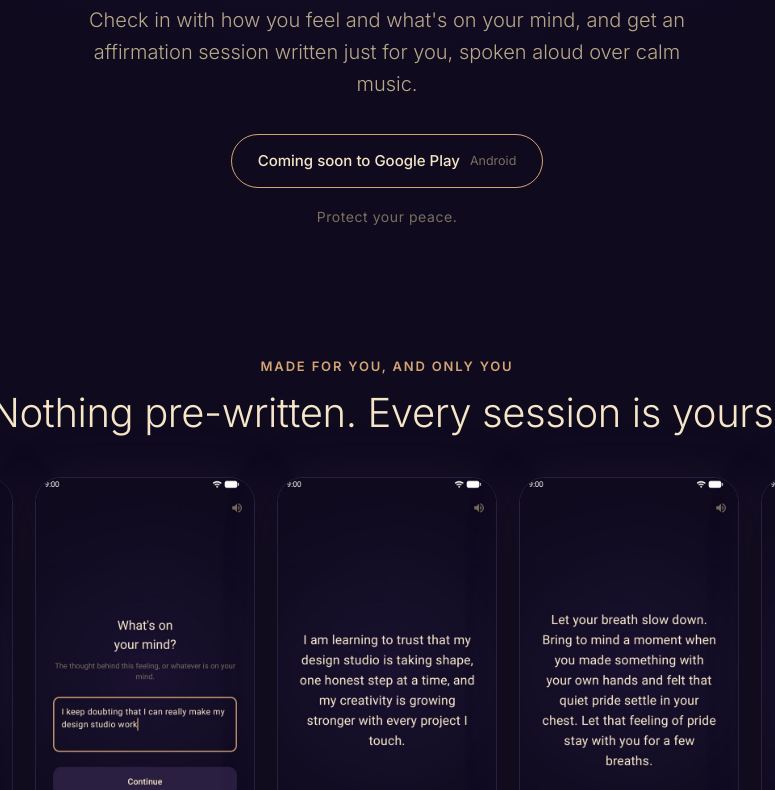
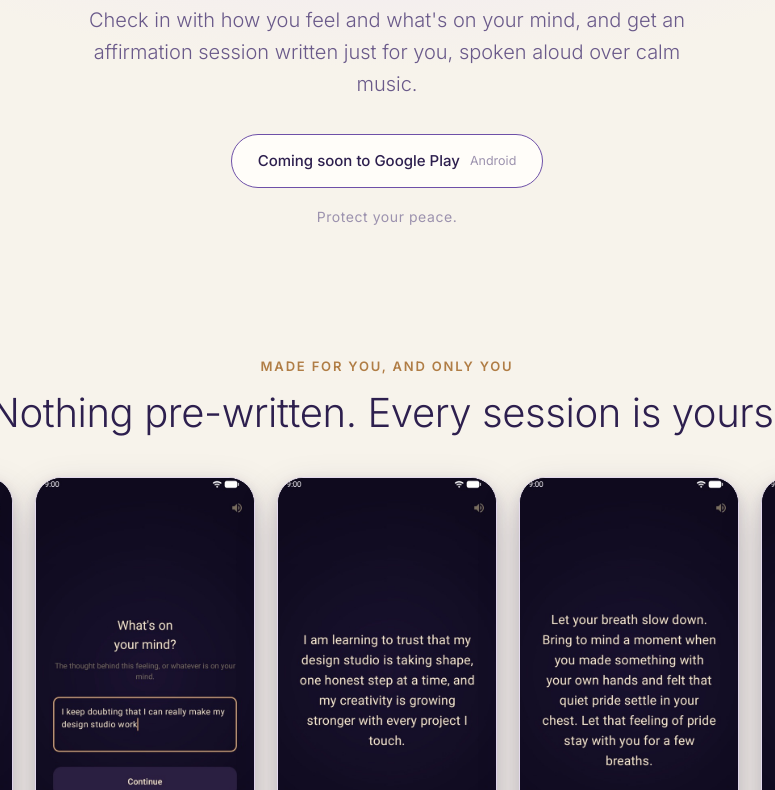
Before and after one commit to Hall-Labs-Co/iamaligned-site, a plain HTML site: page index.html in a window 1280 px wide. Shown: the part 402-1192 px from the top of the page, without its empty margins (253-1028 px from the left). Drawn offline with Linux system fonts and the light colour scheme.

Commit message:
Light theme so the dark app screenshots stand out
Co-Authored-By: Claude Opus 5.5 <noreply@anthropic.com>

```diff
--- a/index.html
+++ b/index.html
@@ -17,15 +17,15 @@
   <link href="https://fonts.googleapis.com/css2?family=Inter:wght@300;400;500;600&display=swap" rel="stylesheet">
   <style>
     :root {
-      --bg: #0F0A1E;
-      --bg-glow: #1A1230;
-      --card: #160F29;
-      --border: #2A1F40;
-      --text: #F5E6C8;
-      --text-2: #B8A88A;
-      --text-3: #7A6F5F;
-      --accent: #D4A574;
-      --purple: #8B6CB5;
+      --bg: #F7F3EB;
+      --bg-glow: #EDE3F7;
+      --card: #FFFDF9;
+      --border: #E4DAEE;
+      --text: #2D1F4E;
+      --text-2: #6A5A8A;
+      --text-3: #9C92AE;
+      --accent: #6E50A8;
+      --gold: #B07D45;
     }
     * { box-sizing: border-box; margin: 0; padding: 0; }
     html { scroll-behavior: smooth; }
@@ -46,20 +46,20 @@
       padding: 72px 0 56px;
       background: radial-gradient(ellipse 70% 55% at 50% 30%, var(--bg-glow), var(--bg) 70%);
     }
-    .glyph { width: 112px; height: auto; animation: breathe 6s ease-in-out infinite; }
+    .glyph { width: 112px; height: auto; filter: saturate(1.4) brightness(.8); animation: breathe 6s ease-in-out infinite; }
     @keyframes breathe { 0%, 100% { opacity: .75; transform: scale(.96); } 50% { opacity: 1; transform: scale(1.03); } }
     @media (prefers-reduced-motion: reduce) { .glyph { animation: none; } }
     .name { font-size: 15px; font-weight: 500; letter-spacing: .18em; text-transform: uppercase; color: var(--text-2); margin-top: 20px; }
     h1 { font-size: clamp(36px, 7vw, 60px); font-weight: 300; letter-spacing: -.02em; line-height: 1.12; margin: 18px auto 0; max-width: 780px; }
-    h1 span { color: var(--accent); }
+    h1 span { color: var(--gold); }
     .lede { font-size: clamp(17px, 2.4vw, 20px); color: var(--text-2); max-width: 600px; margin: 22px auto 0; font-weight: 300; }
-    .cta { display: inline-flex; align-items: center; gap: 10px; margin-top: 34px; padding: 14px 26px; border-radius: 999px; border: 1px solid var(--accent); color: var(--text); font-weight: 500; font-size: 15px; }
+    .cta { display: inline-flex; align-items: center; gap: 10px; margin-top: 34px; padding: 14px 26px; border-radius: 999px; border: 1px solid var(--accent); color: var(--text); font-weight: 500; font-size: 15px; background: var(--card); }
     .cta small { color: var(--text-3); font-weight: 400; }
     .tagline { margin-top: 18px; color: var(--text-3); font-size: 14px; letter-spacing: .04em; }
 
     /* Sections */
     section { padding: 72px 0; }
-    .eyebrow { color: var(--accent); font-size: 13px; font-weight: 600; letter-spacing: .14em; text-transform: uppercase; }
+    .eyebrow { color: var(--gold); font-size: 13px; font-weight: 600; letter-spacing: .14em; text-transform: uppercase; }
     h2 { font-size: clamp(28px, 4.4vw, 40px); font-weight: 300; letter-spacing: -.01em; line-height: 1.2; margin-top: 12px; }
     .sub { color: var(--text-2); max-width: 620px; margin-top: 14px; font-weight: 300; font-size: 17px; }
     .center { text-align: center; }
@@ -68,7 +68,7 @@
     /* Screens */
     .screens { display: flex; gap: 22px; overflow-x: auto; padding: 40px 4px 12px; scroll-snap-type: x mandatory; }
     .screen { flex: 0 0 220px; scroll-snap-align: center; text-align: center; }
-    .phone { border-radius: 26px; border: 1px solid var(--border); overflow: hidden; background: #000; box-shadow: 0 20px 50px rgba(0,0,0,.45), 0 0 60px rgba(139,108,181,.12); }
+    .phone { border-radius: 26px; border: 1px solid var(--border); overflow: hidden; background: #000; box-shadow: 0 18px 40px rgba(45,31,78,.22), 0 4px 12px rgba(45,31,78,.12); }
     .phone img { display: block; width: 100%; height: auto; }
     .screen p { color: var(--text-2); font-size: 14px; margin-top: 14px; }
     @media (min-width: 1100px) { .screens { justify-content: center; overflow: visible; } }
```
